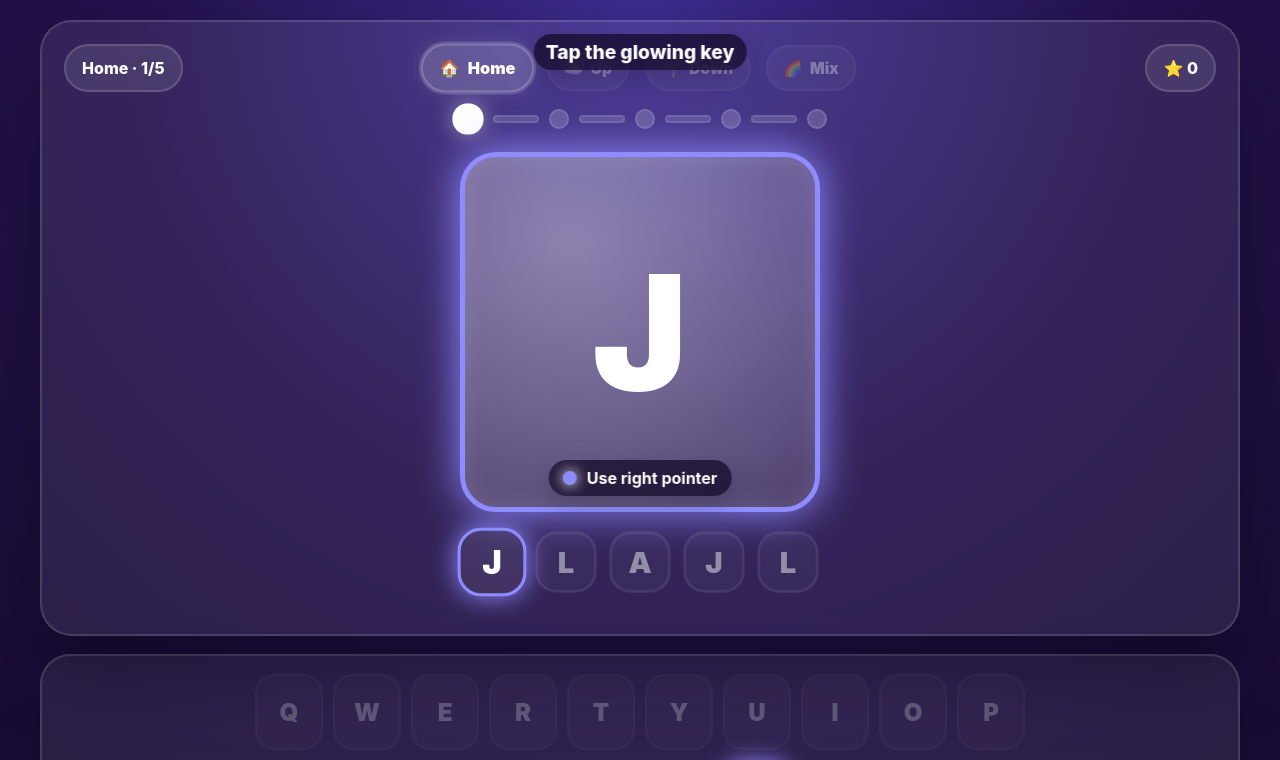
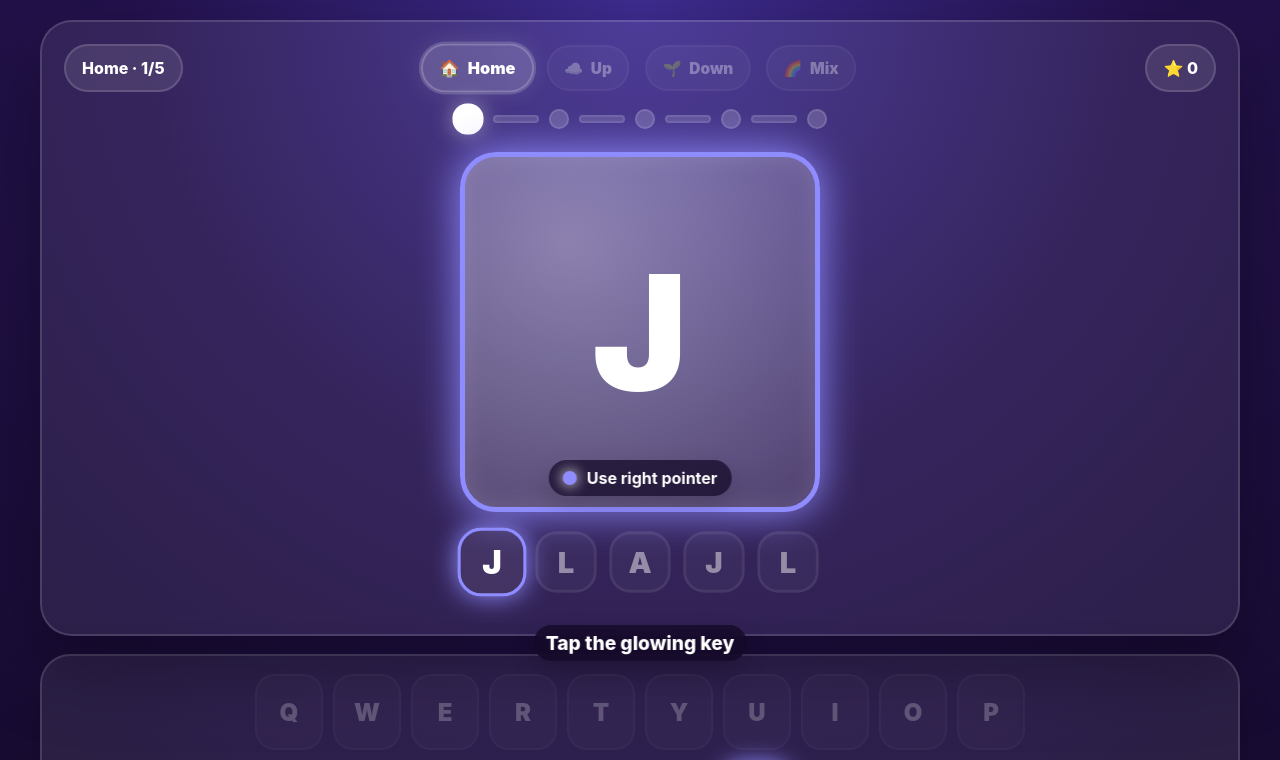
Before and after one commit to JonathanDn/key-quest, a React (Vite) app: page / in a window 1280 px wide. Shown: the top 760 px of the page. Built offline with nearby package versions, Linux system fonts and the light colour scheme.

Commit message:
* message-line in a much better position in the game screen

```diff
--- a/src/styles/stage.css
+++ b/src/styles/stage.css
@@ -132,9 +132,9 @@
 
 .message-line {
     position: absolute;
-    top: 12px;
+    top: calc(100% + var(--space-section) / 2);
     left: 50%;
-    transform: translateX(-50%);
+    transform: translate(-50%, -50%);
     z-index: 3;
     min-height: 0;
     padding: 6px 12px;
```
